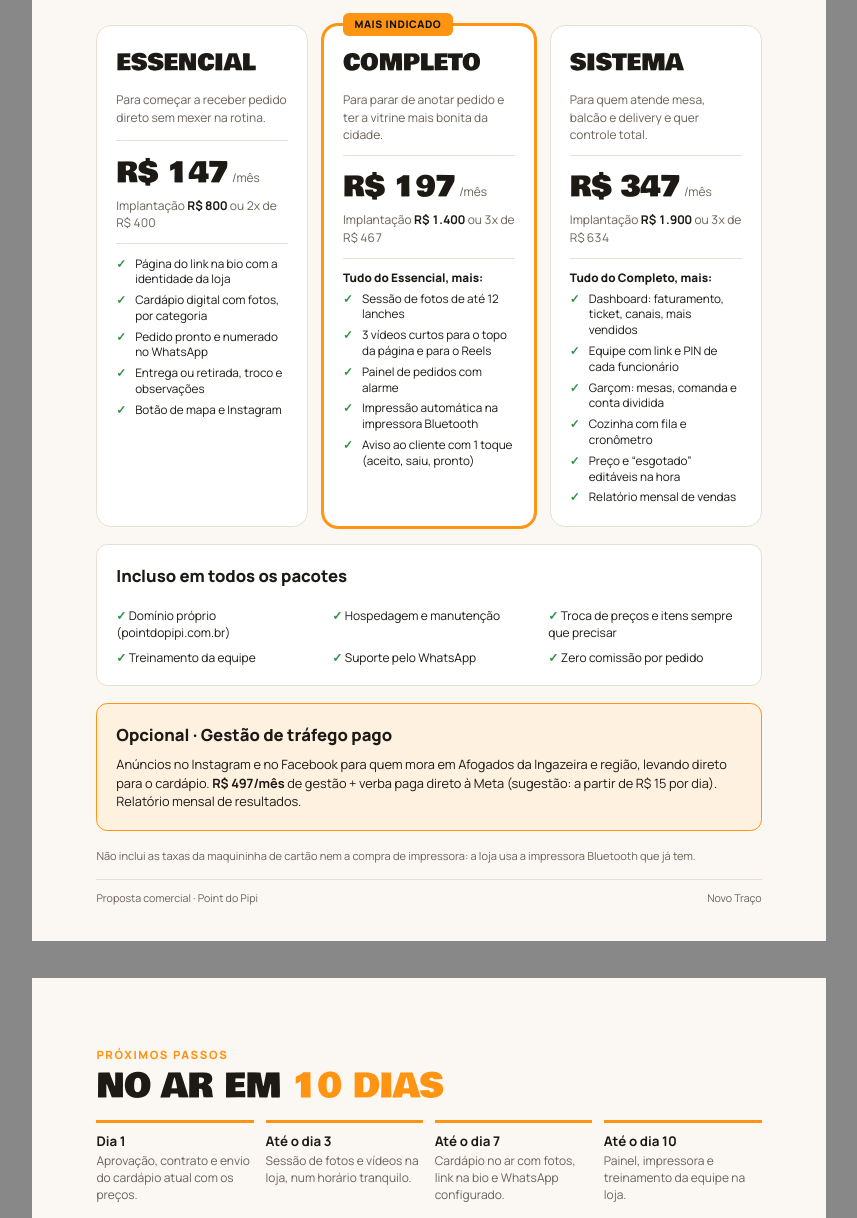
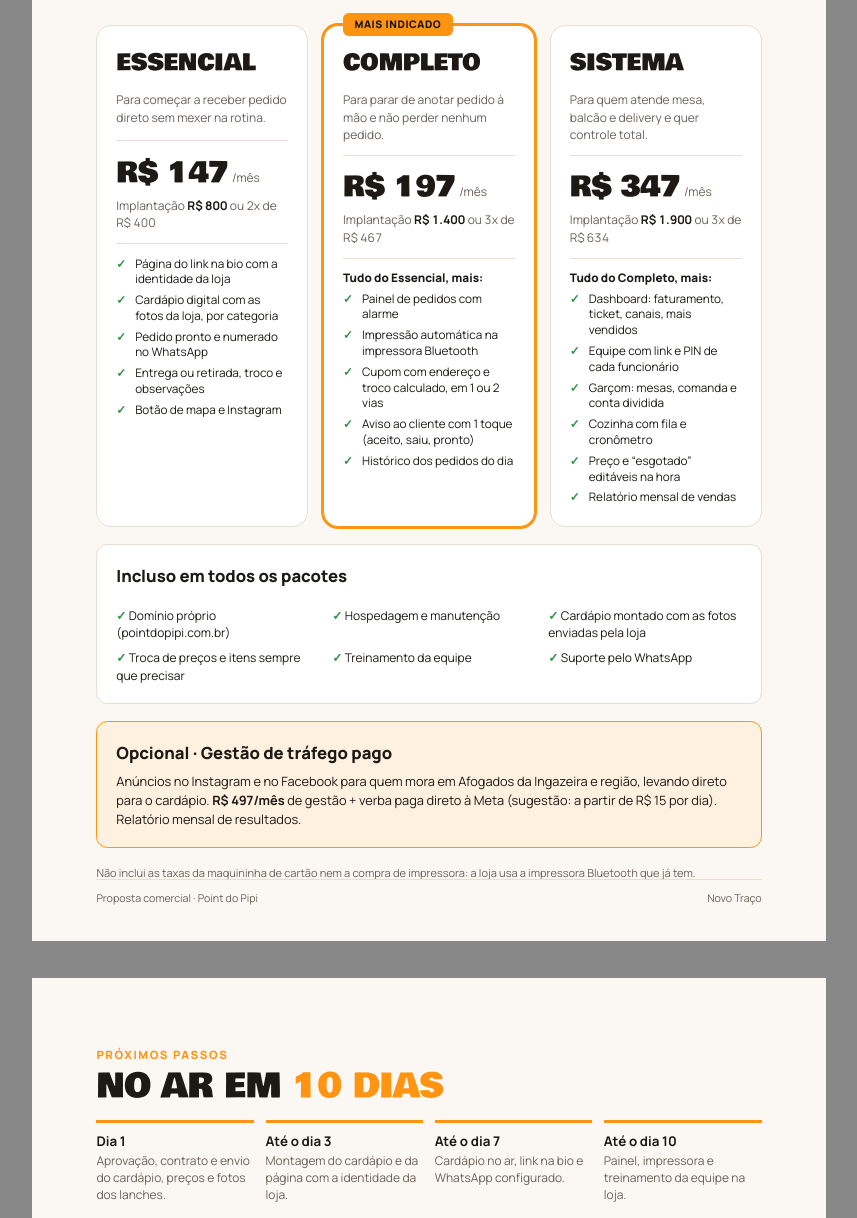
Before and after one commit to messiasguilherme581-a/guimessiasmkt, a plain HTML site: page clientes/point-do-pipi/apresentacao/proposta.html in a window 1280 px wide. Shown: the part 4823-6041 px from the top of the page, without its empty margins (211-1068 px from the left). Drawn offline with Linux system fonts and the light colour scheme.

Commit message:
Proposta Point do Pipi: remove sessão de fotos dos pacotes
Co-Authored-By: Claude Opus 5.5 <noreply@anthropic.com>
Claude-Session: https://claude.ai/code/session_017HuWiM87dVTmgr73v833RR

```diff
--- a/clientes/point-do-pipi/apresentacao/proposta.html
+++ b/clientes/point-do-pipi/apresentacao/proposta.html
@@ -226,16 +226,16 @@ tr.dest td{background:var(--laranja-claro);font-weight:800}
   <div class="pacotes" style="margin-top:3mm">
     <div class="pac"><h3>Essencial</h3><p class="para">Para começar a receber pedido direto sem mexer na rotina.</p>
       <div class="preco num"><div class="m"><b>R$ 147</b>/mês</div><div class="i">Implantação <b>R$ 800</b> ou 2x de R$ 400</div></div>
-      <ul><li>Página do link na bio com a identidade da loja</li><li>Cardápio digital com fotos, por categoria</li><li>Pedido pronto e numerado no WhatsApp</li><li>Entrega ou retirada, troco e observações</li><li>Botão de mapa e Instagram</li></ul></div>
-    <div class="pac rec"><span class="flag">Mais indicado</span><h3>Completo</h3><p class="para">Para parar de anotar pedido e ter a vitrine mais bonita da cidade.</p>
+      <ul><li>Página do link na bio com a identidade da loja</li><li>Cardápio digital com as fotos da loja, por categoria</li><li>Pedido pronto e numerado no WhatsApp</li><li>Entrega ou retirada, troco e observações</li><li>Botão de mapa e Instagram</li></ul></div>
+    <div class="pac rec"><span class="flag">Mais indicado</span><h3>Completo</h3><p class="para">Para parar de anotar pedido à mão e não perder nenhum pedido.</p>
       <div class="preco num"><div class="m"><b>R$ 197</b>/mês</div><div class="i">Implantação <b>R$ 1.400</b> ou 3x de R$ 467</div></div>
-      <ul><li class="mais">Tudo do Essencial, mais:</li><li>Sessão de fotos de até 12 lanches</li><li>3 vídeos curtos para o topo da página e para o Reels</li><li>Painel de pedidos com alarme</li><li>Impressão automática na impressora Bluetooth</li><li>Aviso ao cliente com 1 toque (aceito, saiu, pronto)</li></ul></div>
+      <ul><li class="mais">Tudo do Essencial, mais:</li><li>Painel de pedidos com alarme</li><li>Impressão automática na impressora Bluetooth</li><li>Cupom com endereço e troco calculado, em 1 ou 2 vias</li><li>Aviso ao cliente com 1 toque (aceito, saiu, pronto)</li><li>Histórico dos pedidos do dia</li></ul></div>
     <div class="pac"><h3>Sistema</h3><p class="para">Para quem atende mesa, balcão e delivery e quer controle total.</p>
       <div class="preco num"><div class="m"><b>R$ 347</b>/mês</div><div class="i">Implantação <b>R$ 1.900</b> ou 3x de R$ 634</div></div>
       <ul><li class="mais">Tudo do Completo, mais:</li><li>Dashboard: faturamento, ticket, canais, mais vendidos</li><li>Equipe com link e PIN de cada funcionário</li><li>Garçom: mesas, comanda e conta dividida</li><li>Cozinha com fila e cronômetro</li><li>Preço e “esgotado” editáveis na hora</li><li>Relatório mensal de vendas</li></ul></div>
   </div>
   <div class="box"><h3>Incluso em todos os pacotes</h3>
-    <div class="comum"><div>Domínio próprio (pointdopipi.com.br)</div><div>Hospedagem e manutenção</div><div>Troca de preços e itens sempre que precisar</div><div>Treinamento da equipe</div><div>Suporte pelo WhatsApp</div><div>Zero comissão por pedido</div></div></div>
+    <div class="comum"><div>Domínio próprio (pointdopipi.com.br)</div><div>Hospedagem e manutenção</div><div>Cardápio montado com as fotos enviadas pela loja</div><div>Troca de preços e itens sempre que precisar</div><div>Treinamento da equipe</div><div>Suporte pelo WhatsApp</div></div></div>
   <div class="box" style="border-color:var(--laranja);background:var(--laranja-claro)"><h3>Opcional · Gestão de tráfego pago</h3>
     <p style="margin-top:2mm;font-size:9.6pt">Anúncios no Instagram e no Facebook para quem mora em Afogados da Ingazeira e região, levando direto para o cardápio. <b>R$ 497/mês</b> de gestão + verba paga direto à Meta (sugestão: a partir de R$ 15 por dia). Relatório mensal de resultados.</p></div>
   <p class="nota">Não inclui as taxas da maquininha de cartão nem a compra de impressora: a loja usa a impressora Bluetooth que já tem.</p>
@@ -246,9 +246,9 @@ tr.dest td{background:var(--laranja-claro);font-weight:800}
 <section class="pg"><div class="gap apertado">
   <div><div class="eyebrow">Próximos passos</div><h2>No ar em <em>10 dias</em></h2></div>
   <div class="crono">
-    <div><b>Dia 1</b>Aprovação, contrato e envio do cardápio atual com os preços.</div>
-    <div><b>Até o dia 3</b>Sessão de fotos e vídeos na loja, num horário tranquilo.</div>
-    <div><b>Até o dia 7</b>Cardápio no ar com fotos, link na bio e WhatsApp configurado.</div>
+    <div><b>Dia 1</b>Aprovação, contrato e envio do cardápio, preços e fotos dos lanches.</div>
+    <div><b>Até o dia 3</b>Montagem do cardápio e da página com a identidade da loja.</div>
+    <div><b>Até o dia 7</b>Cardápio no ar, link na bio e WhatsApp configurado.</div>
     <div><b>Até o dia 10</b>Painel, impressora e treinamento da equipe na loja.</div>
   </div>
   <div class="oferta">
@@ -272,7 +272,7 @@ tr.dest td{background:var(--laranja-claro);font-weight:800}
       <li>O Point do Pipi já tem o que mais custa construir: <b>clientes fiéis e o 1º lugar da região</b>. Falta um canal próprio para receber esses clientes sem pagar pedágio.</li>
       <li>Dezembro e as férias são a época de maior movimento. Estar no ar antes é aproveitar esse pico.</li>
     </ul></div>
-  <div class="cta"><img src="../img/icone.png" alt="" style="width:16mm;height:16mm;object-fit:contain;background:var(--preto);border-radius:50%;padding:2mm"><div><b>Para aprovar</b><p style="font-size:10.5pt;margin-top:1mm">Responda no WhatsApp da Novo Traço com o pacote escolhido, por exemplo <b>“Quero o Completo”</b>. A gente agenda a sessão de fotos e começa no mesmo dia.</p></div></div>
+  <div class="cta"><img src="../img/icone.png" alt="" style="width:16mm;height:16mm;object-fit:contain;background:var(--preto);border-radius:50%;padding:2mm"><div><b>Para aprovar</b><p style="font-size:10.5pt;margin-top:1mm">Responda no WhatsApp da Novo Traço com o pacote escolhido, por exemplo <b>“Quero o Completo”</b>. A gente começa a montagem no mesmo dia.</p></div></div>
 </div>
 <div class="rodape"><span>Proposta comercial · Point do Pipi</span><span>Novo Traço · Marketing e tecnologia para restaurantes</span></div></section>
 
```
Also changed, not shown: 1 other file.
